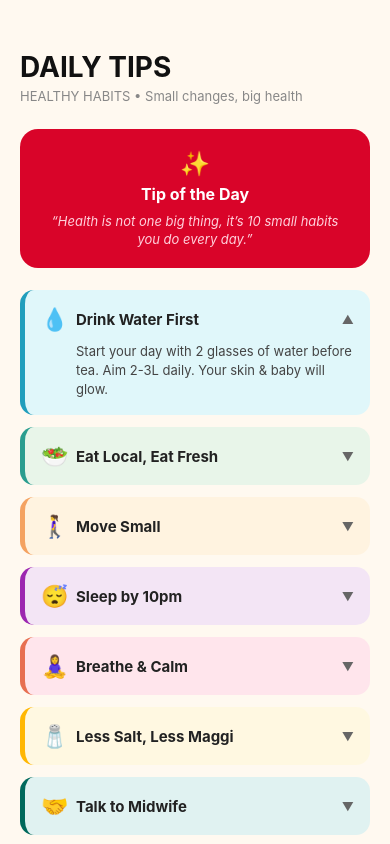
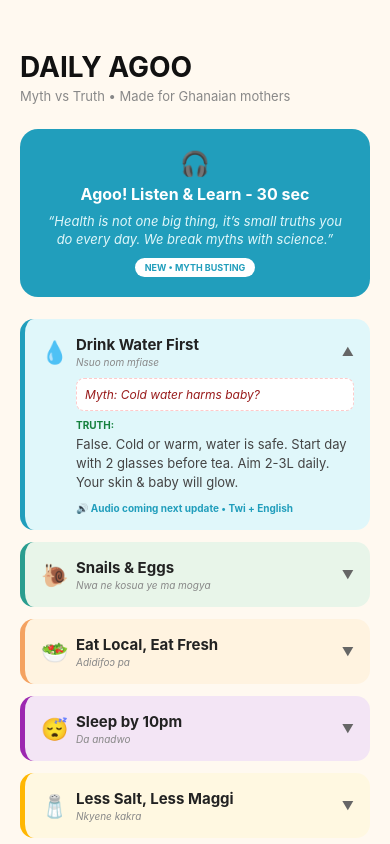
Before and after one commit to Philemon-Osae/healthyHabits, a React Native app: screen /Tips in a window 390 px wide. Built offline with nearby package versions, Linux system fonts and the light colour scheme.

Commit message:
Update tips.js

```diff
--- a/assets/components/tips.js
+++ b/assets/components/tips.js
@@ -1,14 +1,68 @@
 import { Text, View, ScrollView, TouchableOpacity, StyleSheet } from 'react-native'
 import React, { useState } from 'react'
+// import { AudioButton } from './AudioButton'; // UNCOMMENT WHEN AUDIO UPDATE COMES
 
 const TIPS = [
-  { id: 1, emoji: '💧', title: 'Drink Water First', desc: 'Start your day with 2 glasses of water before tea. Aim 2-3L daily. Your skin & baby will glow.', color: '#E0F7FA', border: '#219EBC' },
-  { id: 2, emoji: '🥗', title: 'Eat Local, Eat Fresh', desc: 'Kontomire, garden eggs, okro, beans. Local foods have more iron than imported ones.', color: '#E8F5E9', border: '#2A9D8F' },
-  { id: 3, emoji: '🚶‍♀️', title: 'Move Small', desc: '10 min walk morning + evening. No need gym. Helps sleep & reduces swelling.', color: '#FFF3E0', border: '#F4A261' },
-  { id: 4, emoji: '😴', title: 'Sleep by 10pm', desc: 'Body repairs at night. Put phone away, sleep on your left side with pillow between legs.', color: '#F3E5F5', border: '#9C27B0' },
-  { id: 5, emoji: '🧘‍♀️', title: 'Breathe & Calm', desc: 'Stressed? Inhale 4 secs, hold 2, exhale 6. Do 3 times. Good for baby heartbeat.', color: '#FFE5EC', border: '#E76F51' },
-  { id: 6, emoji: '🧂', title: 'Less Salt, Less Maggi', desc: 'Too much salt = swelling & high BP. Use more onions, ginger, dawadawa for taste.', color: '#FFF8E1', border: '#FFB703' },
-  { id: 7, emoji: '🤝', title: 'Talk to Midwife', desc: 'Don’t google alone. Attend ANC regularly. Ask about folic acid & tetanus shots.', color: '#E0F2F1', border: '#00695C' },
+  {
+    id: 1,
+    emoji: '💧',
+    title: 'Drink Water First',
+    myth: 'Myth: Cold water harms baby?',
+    truth: 'False. Cold or warm, water is safe. Start day with 2 glasses before tea. Aim 2-3L daily. Your skin & baby will glow.',
+    twi: 'Nsuo nom mfiase',
+    color: '#E0F7FA',
+    border: '#219EBC'
+  },
+  {
+    id: 2,
+    emoji: '🐌',
+    title: 'Snails & Eggs',
+    myth: 'Myth: Eating snails/eggs makes baby drool or steal?',
+    truth: 'False! Snails give iron. Eggs give protein for baby brain. Eat 1 egg daily if you can afford. Ayekoo!',
+    twi: 'Nwa ne kosua ye ma mogya',
+    color: '#E8F5E9',
+    border: '#2A9D8F'
+  },
+  {
+    id: 3,
+    emoji: '🥗',
+    title: 'Eat Local, Eat Fresh',
+    myth: 'Myth: Need imported apples & berries?',
+    truth: 'False. Kontomire has more iron than kale. Garden eggs, okro, beans, orange. Local foods cheaper & stronger. Mix kontomire + orange to absorb iron.',
+    twi: 'Adidifoɔ pa',
+    color: '#FFF3E0',
+    border: '#F4A261'
+  },
+  {
+    id: 4,
+    emoji: '😴',
+    title: 'Sleep by 10pm',
+    myth: 'Myth: Sleep on back only?',
+    truth: 'Sleep on left side best after 20 weeks. Put pillow between legs. Put phone away. Body repairs baby at night.',
+    twi: 'Da anadwo',
+    color: '#F3E5F5',
+    border: '#9C27B0'
+  },
+  {
+    id: 5,
+    emoji: '🧂',
+    title: 'Less Salt, Less Maggi',
+    myth: 'Myth: Must eat a lot of salt for strength?',
+    truth: 'Too much salt = swelling & high BP. Use more onions, ginger, dawadawa, prekese for taste. Check BP at ANC.',
+    twi: 'Nkyene kakra',
+    color: '#FFF8E1',
+    border: '#FFB703'
+  },
+  {
+    id: 6,
+    emoji: '🚶‍♀️',
+    title: 'Move Small',
+    myth: 'Myth: No exercise when pregnant?',
+    truth: 'False. 10 min walk morning + evening safe. Helps sleep, reduces swelling, makes labor easier. Avoid heavy lifting.',
+    twi: 'Nantew kakra',
+    color: '#E0F2F1',
+    border: '#00695C'
+  },
 ];
 
 export default function Tips() {
@@ -17,15 +71,16 @@ export default function Tips() {
   return (
     <View style={styles.container}>
       <View style={styles.header}>
-        <Text style={styles.headerText}>DAILY TIPS</Text>
-        <Text style={styles.subHeader}>HEALTHY HABITS • Small changes, big health</Text>
+        <Text style={styles.headerText}>DAILY AGOO</Text>
+        <Text style={styles.subHeader}>Myth vs Truth • Made for Ghanaian mothers</Text>
       </View>
 
       <ScrollView showsVerticalScrollIndicator={false} contentContainerStyle={styles.scrollContent}>
         <View style={styles.featuredCard}>
-          <Text style={styles.featuredEmoji}>✨</Text>
-          <Text style={styles.featuredTitle}>Tip of the Day</Text>
-          <Text style={styles.featuredText}>“Health is not one big thing, it’s 10 small habits you do every day.”</Text>
+          <Text style={styles.featuredEmoji}>🎧</Text>
+          <Text style={styles.featuredTitle}>Agoo! Listen & Learn - 30 sec</Text>
+          <Text style={styles.featuredText}>“Health is not one big thing, it’s small truths you do every day. We break myths with science.”</Text>
+          <View style={styles.badge}><Text style={styles.badgeText}>NEW • MYTH BUSTING</Text></View>
         </View>
 
         {TIPS.map((tip) => (
@@ -37,16 +92,30 @@ export default function Tips() {
           >
             <View style={styles.tipTop}>
               <Text style={styles.emoji}>{tip.emoji}</Text>
-              <Text style={styles.tipTitle}>{tip.title}</Text>
+              <View style={{ flex: 1 }}>
+                <Text style={styles.tipTitle}>{tip.title}</Text>
+                <Text style={styles.twiText}>{tip.twi}</Text>
+              </View>
               <Text style={styles.arrow}>{openId === tip.id ? '▲' : '▼'}</Text>
             </View>
+
             {openId === tip.id && (
-              <Text style={styles.tipDesc}>{tip.desc}</Text>
+              <View style={{ marginTop: 10, marginLeft: 35 }}>
+                <View style={styles.mythBox}>
+                  <Text style={styles.mythText}>{tip.myth}</Text>
+                </View>
+                <View style={styles.truthBox}>
+                  <Text style={styles.truthLabel}>TRUTH:</Text>
+                  <Text style={styles.tipDesc}>{tip.truth}</Text>
+                </View>
+                {/* <AudioButton text={tip.truth} /> AUDIO FOR NEXT UPDATE */}
+                <Text style={styles.audioPlaceholder}>🔊 Audio coming next update • Twi + English</Text>
+              </View>
             )}
           </TouchableOpacity>
         ))}
 
-        <Text style={styles.footer}>Made with ❤️ for Ghanaian mothers • HEALTHY HABITS</Text>
+        <Text style={styles.footer}>Made with ❤️ for Ghanaian mothers • HEALTHY HABITS • Agoo!</Text>
       </ScrollView>
     </View>
   )
@@ -77,7 +146,7 @@ const styles = StyleSheet.create({
     paddingBottom: 30,
   },
   featuredCard: {
-    backgroundColor: '#D90429',
+    backgroundColor: '#219EBC',
     borderRadius: 18,
     padding: 20,
     alignItems: 'center',
@@ -94,12 +163,24 @@ const styles = StyleSheet.create({
     marginTop: 6,
   },
   featuredText: {
-    color: '#FFD1DC',
+    color: '#E0F7FA',
     fontSize: 13,
     textAlign: 'center',
     marginTop: 8,
     lineHeight: 18,
     fontStyle: 'italic',
+  },
+  badge: {
+    backgroundColor: '#fff',
+    paddingHorizontal: 10,
+    paddingVertical: 4,
+    borderRadius: 20,
+    marginTop: 10,
+  },
+  badgeText: {
+    fontSize: 9,
+    fontWeight: 'bold',
+    color: '#219EBC',
   },
   tipCard: {
     borderRadius: 14,
@@ -107,7 +188,6 @@ const styles = StyleSheet.create({
     marginTop: 12,
     borderLeftWidth: 5,
     elevation: 2,
-    backgroundColor: '#fff',
   },
   tipTop: {
     flexDirection: 'row',
@@ -118,21 +198,52 @@ const styles = StyleSheet.create({
     width: 35,
   },
   tipTitle: {
-    flex: 1,
     fontWeight: 'bold',
     fontSize: 15,
     color: '#222',
+  },
+  twiText: {
+    fontSize: 10,
+    color: '#888',
+    fontStyle: 'italic',
+    marginTop: 2,
   },
   arrow: {
     fontSize: 12,
     color: '#666',
   },
+  mythBox: {
+    backgroundColor: '#fff',
+    borderRadius: 8,
+    padding: 8,
+    borderWidth: 1,
+    borderColor: '#fecaca',
+    borderStyle: 'dashed',
+  },
+  mythText: {
+    fontSize: 12,
+    color: '#991b1b',
+    fontStyle: 'italic',
+  },
+  truthBox: {
+    marginTop: 8,
+  },
+  truthLabel: {
+    fontSize: 10,
+    fontWeight: 'bold',
+    color: '#15803d',
+  },
   tipDesc: {
-    marginTop: 10,
+    marginTop: 4,
     fontSize: 13,
     color: '#444',
     lineHeight: 19,
-    marginLeft: 35,
+  },
+  audioPlaceholder: {
+    marginTop: 10,
+    fontSize: 10,
+    color: '#219EBC',
+    fontWeight: 'bold',
   },
   footer: {
     textAlign: 'center',
```
